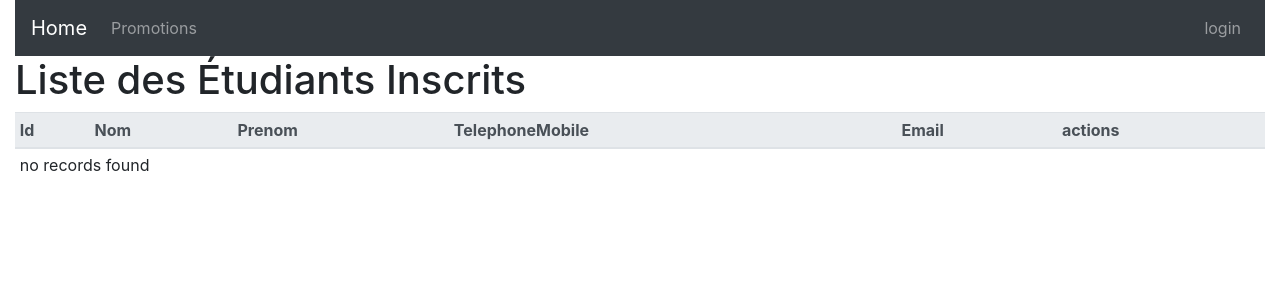
After one commit to KevinKerkhove/ProjetS6, a Symfony app: template templates/etudiant/inscrits.html.twig in a window 1280 px wide. The commit adds this page. Shown: the top 300 px of the page. Run offline with Twig, Linux system fonts and the light colour scheme; the template is opened without the code that fills it, so the values that code supplies are empty; some libraries are stand-ins or nearby versions.

Commit message:
Page des étudiants inscrits créée

```diff
--- /dev/null
+++ b/templates/etudiant/inscrits.html.twig
@@ -0,0 +1,43 @@
+{% extends 'base.html.twig' %}
+
+{% block title %}Etudiant inscrits{% endblock %}
+
+{% block body %}
+    <h1>Liste des Étudiants Inscrits</h1>
+    <table class="table table-sm table-hover">
+        <thead class="thead-light">
+            <tr>
+                <th>Id</th>
+                <th>Nom</th>
+                <th>Prenom</th>
+                <th>TelephoneMobile</th>
+                <th>Email</th>
+                <th>actions</th>
+            </tr>
+        </thead>
+        <tbody>
+        {% for etudiant in etudiants %}
+            <tr>
+                <td>{{ etudiant.id }}</td>
+                <td>{{ etudiant.nom }}</td>
+                <td>{{ etudiant.prenom }}</td>
+                <td>{{ etudiant.telephoneMobile }}</td>
+                <td>{{ etudiant.email }}</td>
+                <td>
+                    <a type="button" class="btn btn-primary" href="{{ path('etudiant_show', {'id': etudiant.id}) }}">show</a>
+                    <a type="button" class="btn btn-primary" href="{{ path('etudiant_edit', {'id': etudiant.id}) }}">edit</a>
+                    {% if is_granted('ROLE_ADMIN') %}
+                        {% if(etudiant.user == null) %}
+                            <a type="button" class="btn btn-primary" href="{{ path('user_new', {'id': etudiant.id}) }}">Créer compte Utilisateur</a>
+                        {% endif %}
+                    {% endif %}
+                </td>
+            </tr>
+        {% else %}
+            <tr>
+                <td colspan="17">no records found</td>
+            </tr>
+        {% endfor %}
+        </tbody>
+    </table>
+{% endblock %}
--- a/templates/navBar.html.twig
+++ b/templates/navBar.html.twig
@@ -17,6 +17,10 @@
 
                 <li class="nav-item">
                     <a class="nav-link" href="{{ path('etudiant_index') }}">Liste des étudiants</a>
+                </li>
+
+                <li class="nav-item">
+                    <a class="nav-link" href="{{ path('etudiant_index', {'inscrit': "inscrit"}) }}">Liste des inscrits</a>
                 </li>
             {% endif %}
             <li class="nav-item">
```
Also changed, not shown: src/Controller/EtudiantController.php (+8 -2 lines).
